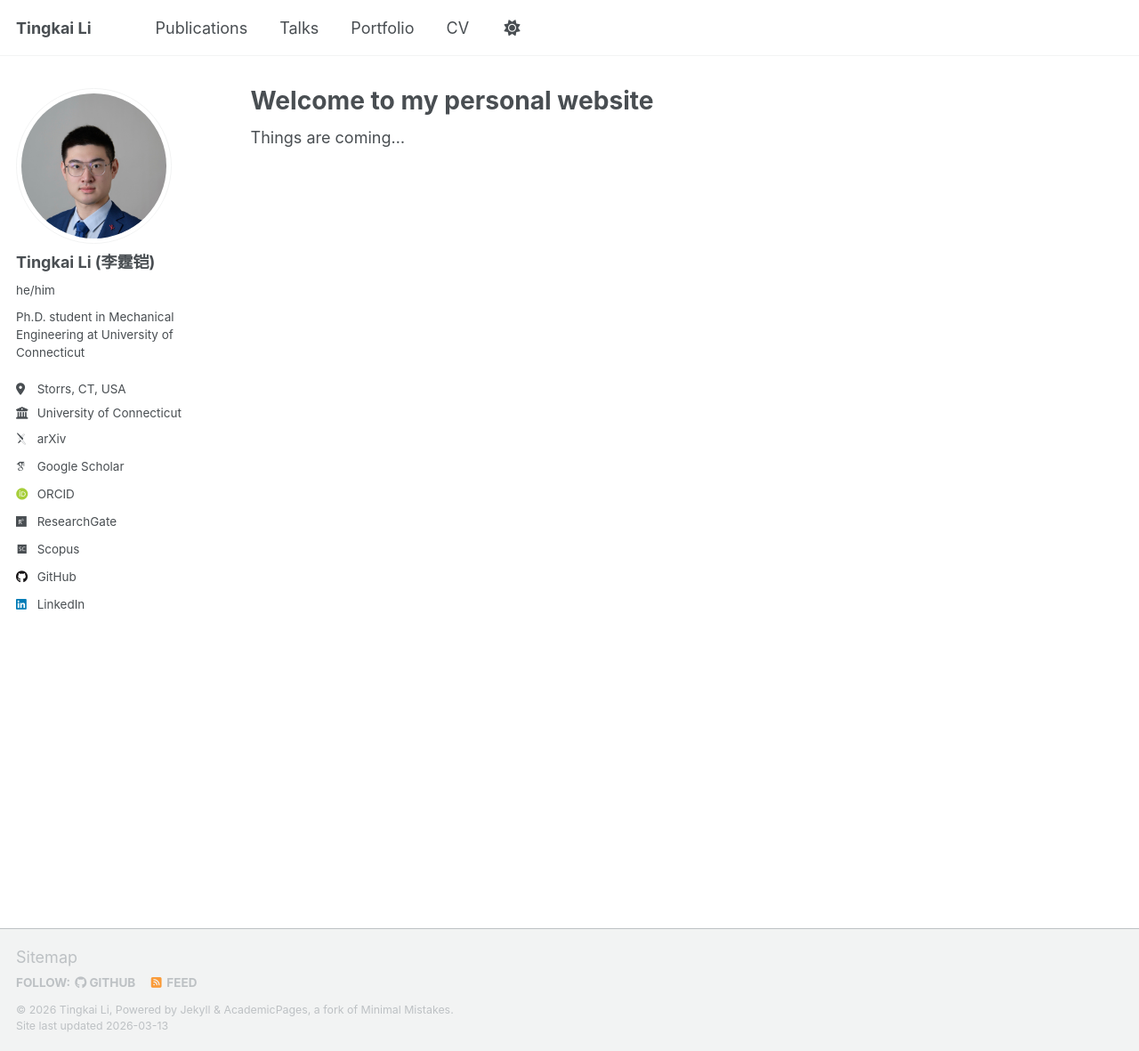
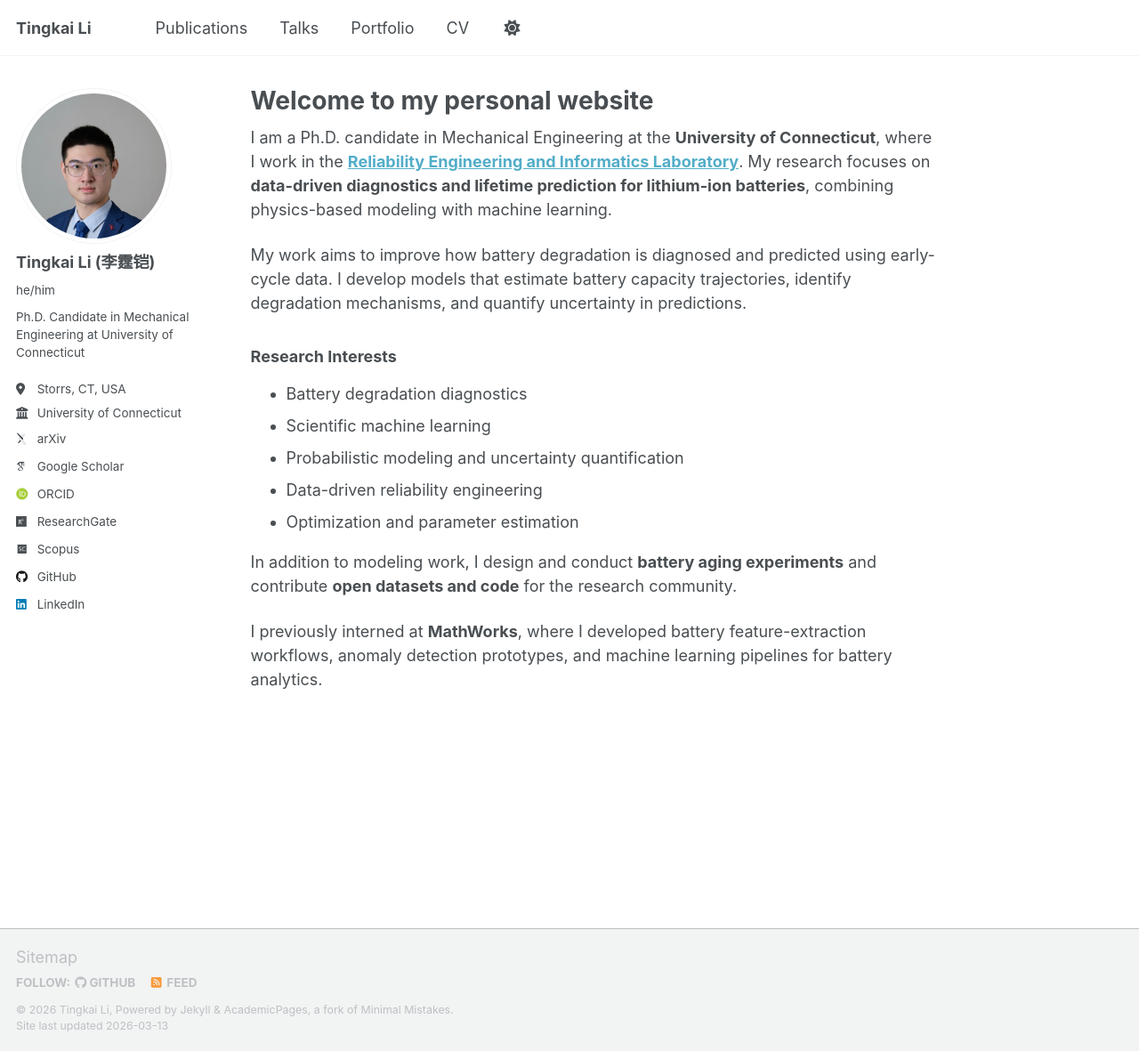
Before and after one commit to tingkai-li/tingkai-li.github.io, a Jekyll site: the page built from _pages/about.md, in a window 1280 px wide and 1181 px high. Shown: the whole window at 89% size. Built offline with Jekyll 4.4.1, drawn with Linux system fonts in a browser that asks for light colours; some web fonts are replaced; a script that is not in the unit is left out.

Commit message:
Update home page and about page

```diff
--- a/_config.yml
+++ b/_config.yml
@@ -26,7 +26,7 @@ author:
   avatar           : "Profile.jpeg"
   name             : "Tingkai Li (李霆铠)"
   pronouns         : "he/him"
-  bio              : "Ph.D. student in Mechanical Engineering at University of Connecticut"
+  bio              : "Ph.D. Candidate in Mechanical Engineering at University of Connecticut"
   location         : "Storrs, CT, USA"
   employer         : "University of Connecticut"
   uri              : # URL
--- a/_pages/about.md
+++ b/_pages/about.md
@@ -6,7 +6,21 @@ redirect_from:
   - /about/
   - /about.html
 ---
-Things are coming...
+I am a Ph.D. candidate in Mechanical Engineering at the **University of Connecticut**, where I work in the [**Reliability Engineering and Informatics Laboratory**](https://chaohulab.engr.uconn.edu). My research focuses on **data-driven diagnostics and lifetime prediction for lithium-ion batteries**, combining physics-based modeling with machine learning.
+
+My work aims to improve how battery degradation is diagnosed and predicted using early-cycle data. I develop models that estimate battery capacity trajectories, identify degradation mechanisms, and quantify uncertainty in predictions.
+
+### Research Interests
+
+- Battery degradation diagnostics
+- Scientific machine learning
+- Probabilistic modeling and uncertainty quantification
+- Data-driven reliability engineering
+- Optimization and parameter estimation
+
+In addition to modeling work, I design and conduct **battery aging experiments** and contribute **open datasets and code** for the research community.
+
+I previously interned at **MathWorks**, where I developed battery feature-extraction workflows, anomaly detection prototypes, and machine learning pipelines for battery analytics.
 
 <!-- This is the front page of a website that is powered by the [Academic Pages template](https://github.com/academicpages/academicpages.github.io) and hosted on GitHub pages. [GitHub pages](https://pages.github.com) is a free service in which websites are built and hosted from code and data stored in a GitHub repository, automatically updating when a new commit is made to the repository. This template was forked from the [Minimal Mistakes Jekyll Theme](https://mmistakes.github.io/minimal-mistakes/) created by Michael Rose, and then extended to support the kinds of content that academics have: publications, talks, teaching, a portfolio, blog posts, and a dynamically-generated CV. Incidentally, these same features make it a great template for anyone that needs to show off a professional template!
 
```
